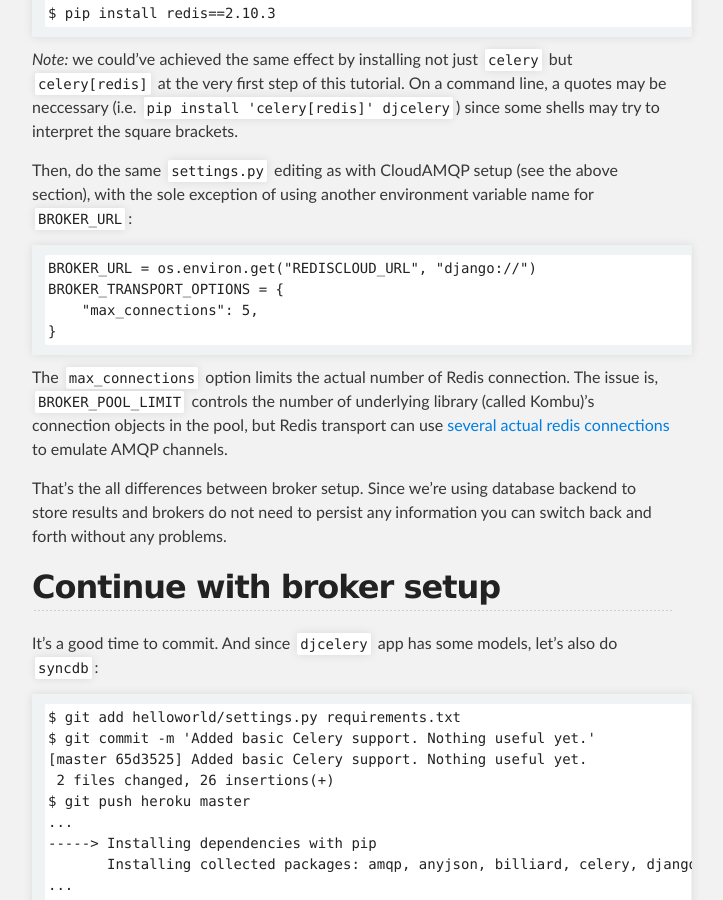
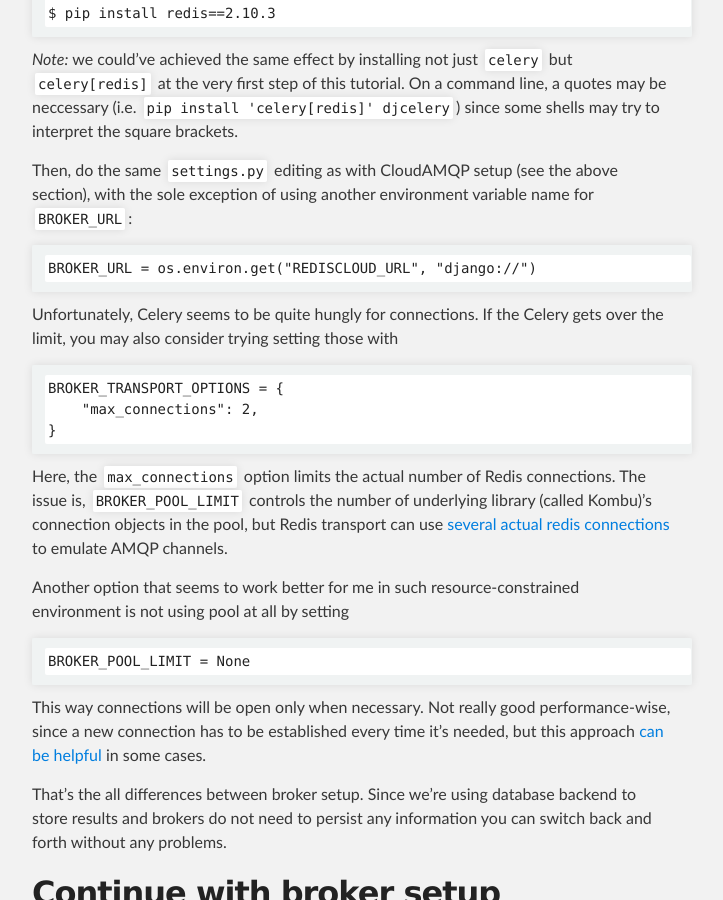
Before and after one commit to drdaeman/heroku-djcelery-example, a Jekyll site: the page built from index.md, in a window 1280 px wide and 900 px high, scrolled down 3024 px. Shown: the whole window, without its empty margins (288-1011 px from the left). Built offline with Jekyll 4.4.1, drawn with Linux system fonts in a browser that asks for light colours; Markdown is read by kramdown in place of the engine named in the settings.

Commit message:
Propose disabling pooling altogether to stay within the limits.
I was somehow wrong with setting max_connections for Redis transport,
at least this didn't worked reliably.

```diff
--- a/index.md
+++ b/index.md
@@ -128,14 +128,27 @@ Then, do the same `settings.py` editing as with CloudAMQP setup (see the above s
 with the sole exception of using another environment variable name for `BROKER_URL`:
 
     BROKER_URL = os.environ.get("REDISCLOUD_URL", "django://")
+
+Unfortunately, Celery seems to be quite hungly for connections. If the Celery gets over
+the limit, you may also consider trying setting those with
+
     BROKER_TRANSPORT_OPTIONS = {
-        "max_connections": 5,
+        "max_connections": 2,
     }
 
-The `max_connections` option limits the actual number of Redis connection. The issue is,
+Here, the `max_connections` option limits the actual number of Redis connections. The issue is,
 `BROKER_POOL_LIMIT` controls the number of underlying library (called Kombu)'s connection
 objects in the pool, but Redis transport can use [several actual redis connections][15] to
 emulate AMQP channels.
+
+Another option that seems to work better for me in such resource-constrained environment is
+not using pool at all by setting
+
+    BROKER_POOL_LIMIT = None
+
+This way connections will be open only when necessary. Not really good performance-wise,
+since a new connection has to be established every time it's needed, but this approach
+[can be helpful][16] in some cases.
 
 That's the all differences between broker setup. Since we're using database backend to store
 results and brokers do not need to persist any information you can switch back and forth
```
Also changed, not shown: other parts of index.md (+1 -0 lines).
